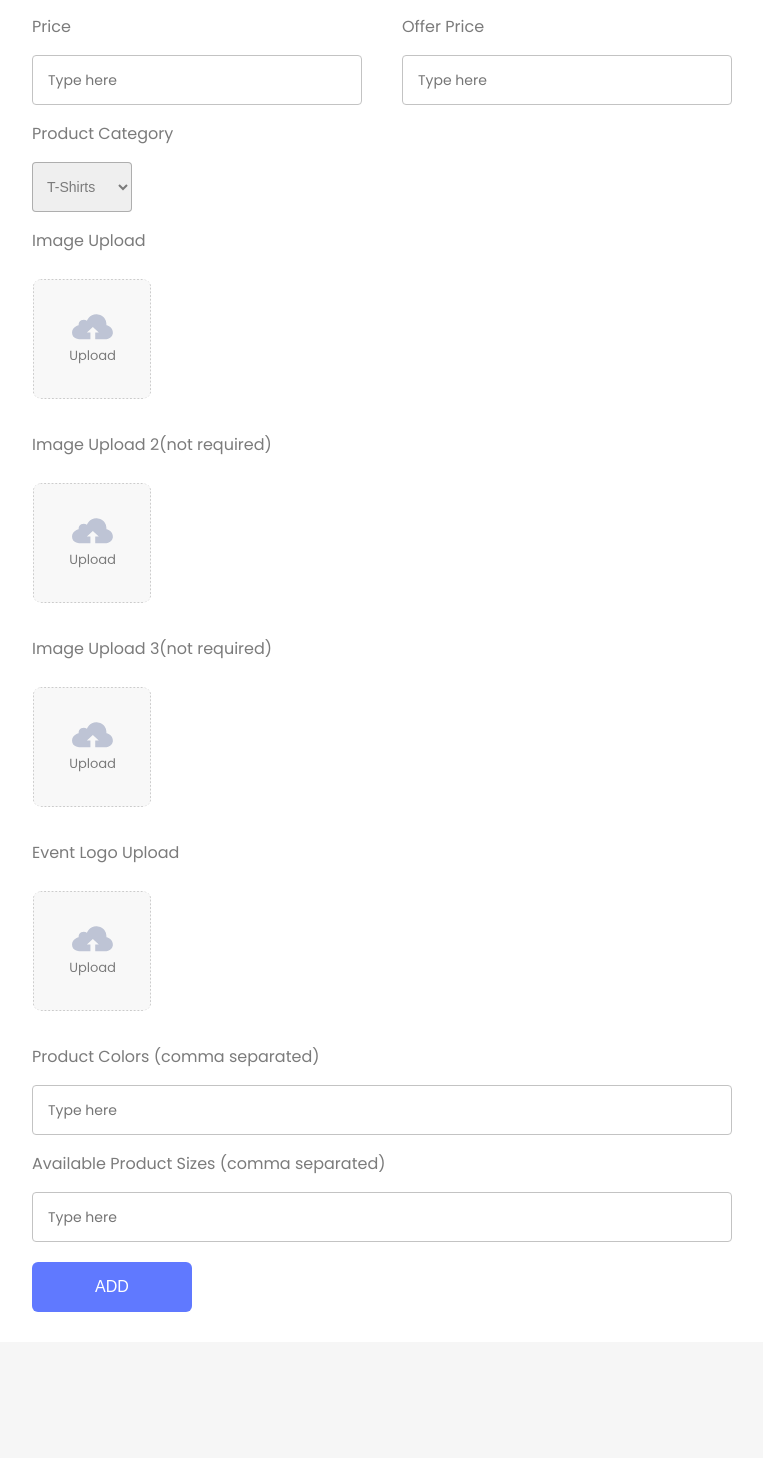
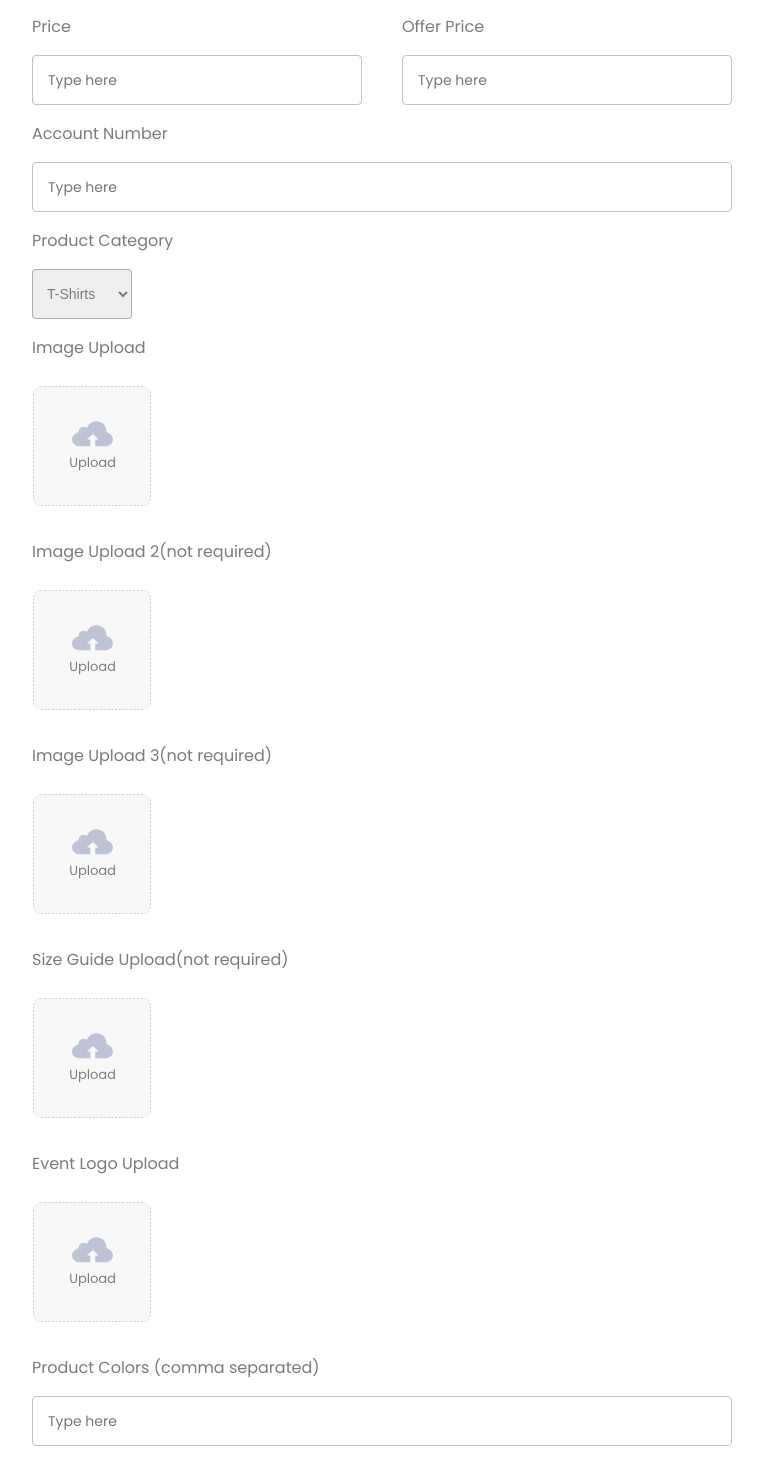
Before and after one commit to iransamarasekara/AdminNew, a React (Vite) app: page /addproduct in a window 1280 px wide. Shown: the part 372-1830 px from the top of the page, without its empty margins (298-1061 px from the left). Before the commit the page ends 1734 px from the top, so only its background shows below. Built offline with nearby package versions, Linux system fonts and the light colour scheme.

Commit message:
add size guide

```diff
--- a/src/Components/AddProduct/AddProduct.jsx
+++ b/src/Components/AddProduct/AddProduct.jsx
@@ -7,6 +7,7 @@ const AddProduct = () => {
     const [image_2,setImage_2] = useState(false);
     const [image_3,setImage_3] = useState(false);
     const [image_logo,setImage_logo] = useState(false);
+    const [size_guide,setSize_Guide] = useState(false);
     let descbox = [];
     for(let i = 0; i < 50; i++){
         let text = '';
@@ -36,6 +37,8 @@ const AddProduct = () => {
         rating:0,
         reviewText:descbox,
         no_of_rators:0,
+        size_guide:"",
+        acc_no:"",
     })
 
     const imageLogoHandler = (e)=>{
@@ -48,6 +51,10 @@ const AddProduct = () => {
 
     const image_3_Handler = (e)=>{
         setImage_3(e.target.files[0]);
+    }
+
+    const size_guide_Handler = (e)=>{
+        setSize_Guide(e.target.files[0]);
     }
 
     const imageHandler = (e)=>{
@@ -70,7 +77,8 @@ const AddProduct = () => {
         console.log(productDetails);
         let responceData;
         let responceData_2 ={ success: true, image_url: null };
-        let responceData_3 ={ success: true, image_url: null };;
+        let responceData_3 ={ success: true, image_url: null };
+        let responceData_sizeGuide ={ success: true, image_url: null };
         let responceData_logo;
         let product = productDetails;
 
@@ -117,6 +125,19 @@ const AddProduct = () => {
             }).then((resp) => resp.json()).then((data) =>{responceData_3=data});
         }
 
+        if(size_guide)
+            {
+                let formData_3 = new FormData();
+                formData_3.append('product', size_guide);
+                await fetch('https://projectbisonbackend.onrender.com/upload',{
+                    method:'POST',
+                    headers:{
+                        Accept:'application/json',
+                    },
+                    body:formData_3,
+                }).then((resp) => resp.json()).then((data) =>{responceData_sizeGuide=data});
+            }
+
         await fetch('https://projectbisonbackend.onrender.com/upload',{
             method:'POST',
             headers:{
@@ -138,6 +159,10 @@ const AddProduct = () => {
             product.image_logo = responceData_logo.image_url;
             product.image_2 = responceData_2.image_url;
             product.image_3 = responceData_3.image_url;
+            product.size_guide = responceData_sizeGuide.image_url;
+            if(!product.acc_no){
+                product.acc_no = "Account number not provided";
+            }
             console.log(product);
             await fetch('https://projectbisonbackend.onrender.com/addproduct',{
                 method:'POST',
@@ -172,7 +197,11 @@ const AddProduct = () => {
             <p>Offer Price</p>
             <input value={productDetails.new_price} onChange={changeHandler} type='text' name='new_price' placeholder='Type here'/>
         </div>
-    </div>
+      </div>
+        <div className="addproduct-itemfield">
+            <p>Account Number</p>
+            <input value={productDetails.acc_no} onChange={changeHandler} type='text' name='acc_no' placeholder='Type here'/>
+        </div>
         <div className="addproduct-itemfield">
             <p>Product Category</p>
             <select value={productDetails.category} onChange={changeHandler} name="category" className='add-product-selector'>
@@ -206,6 +235,14 @@ const AddProduct = () => {
         </div>
 
         <div className="addproduct-itemfield">
+            <p>Size Guide Upload(not required)</p>
+            <label htmlFor='file-size_guide'>
+                <img src={size_guide?URL.createObjectURL(size_guide):upload_area} className='addproduct-thumnail-img' alt="" />
+            </label>
+            <input onChange={size_guide_Handler} type="file" name='size_guide' id='file-size_guide' hidden/>
+        </div>
+
+        <div className="addproduct-itemfield">
             <p>Event Logo Upload</p>
             <label htmlFor='file-input1'>
                 <img src={image_logo?URL.createObjectURL(image_logo):upload_area} className='addproduct-thumnail-img' alt="" />
```
